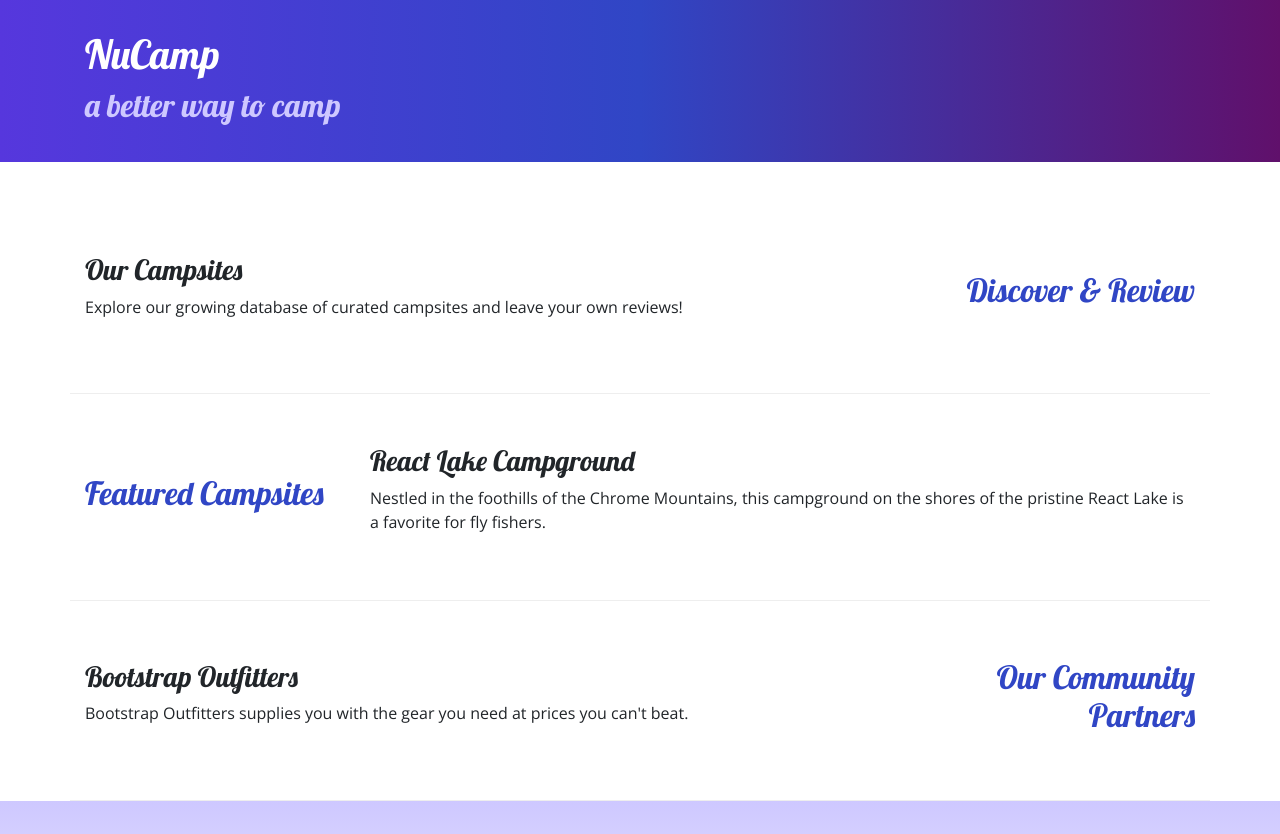
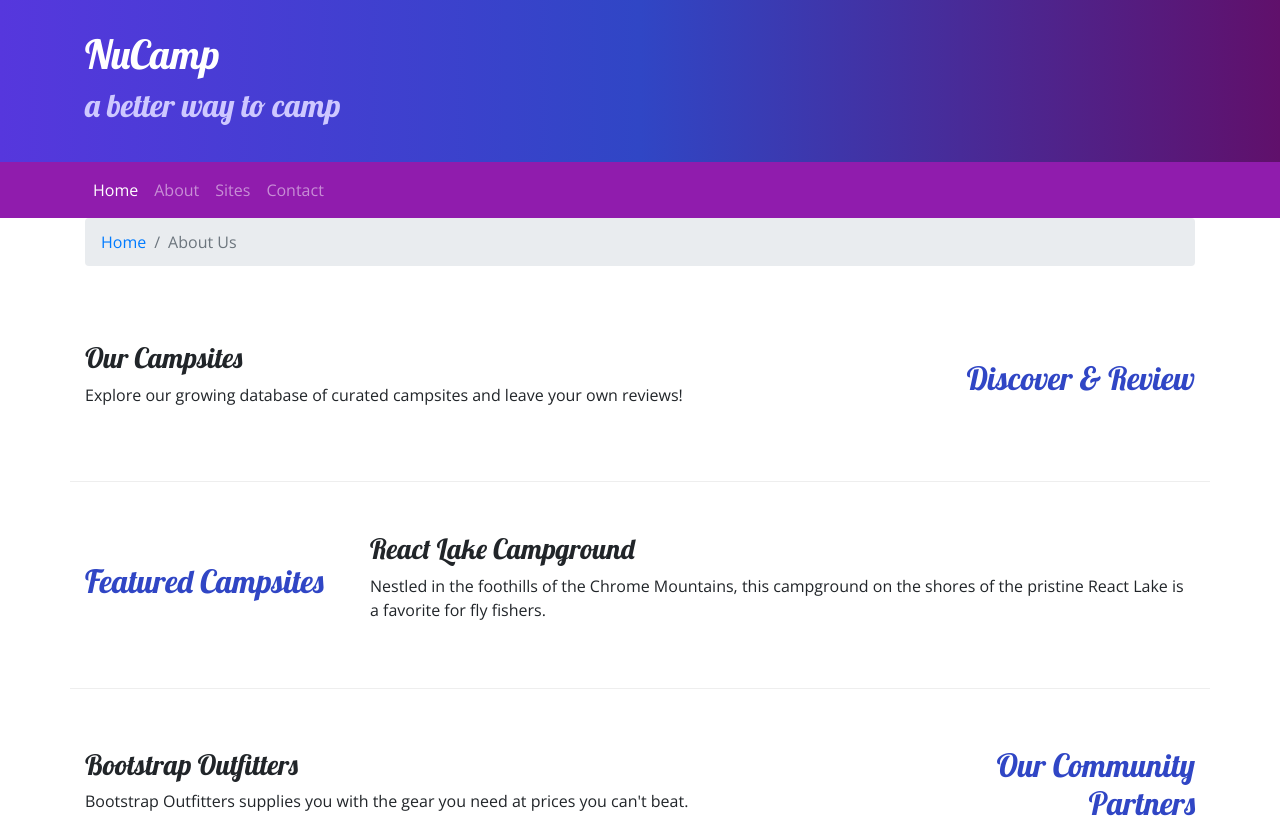
Before and after one commit to Ryan9087/NucampFolder, a website: page index.html in a window 1280 px wide. Shown: the top 834 px of the page. Drawn offline with nearby package versions, Linux system fonts and the light colour scheme.

Commit message:
Navbar and Breadcrumbs

```diff
--- a/css/styles.css
+++ b/css/styles.css
@@ -30,3 +30,11 @@ footer {
     border-bottom: 1px ridge;
     min-height: 200px;
 }
+
+.navBackground {
+    background-color: #901CAD;
+}
+
+.jumbotronStylesExtra {
+    margin: 0;
+}
--- a/index.html
+++ b/index.html
@@ -12,7 +12,7 @@
 
 <body>
 
-    <header class="jumbotron jumbotron-fluid">
+    <header class="jumbotron jumbotron-fluid jumbotronStylesExtra">
         <div class="container">
          <div class="row">
           <div class="col">
@@ -22,6 +22,33 @@
           </div>
         </div>
     </header>
+
+    <nav class="navbar navbar-expand-sm navbar-dark sticky-top navBackground">
+        <div class="container">
+                <button class="navbar-toggler" type="button" data-toggle="collapse" data-target="#nucampNavbar">
+                       <span class="navbar-toggler-icon"></span>
+                </button>
+          <div class="collapse navbar-collapse" id="nucampNavbar">
+                <ul class="navbar-nav">
+                    <li class="nav-item active"><a class="nav-link" href="#">Home</a></li>
+                    <li class="nav-item"><a class="nav-link" href="aboutus.html">About</a></li>
+                    <li class="nav-item"><a class="nav-link" href="#">Sites</a></li>
+                    <li class="nav-item"><a class="nav-link" href="#">Contact</a></li>
+                </ul>
+         </div>
+        </div>
+    </nav>
+
+    <div class="container">
+            <div class="row">
+             <div class="col">
+              <ol class="breadcrumb">
+                      <li class="breadcrumb-item"><a href="index.html">Home</a></li>
+                      <li class="breadcrumb-item active">About Us</li>
+              </ol>
+            </div>
+           </div>
+          </div>
 
     <div class="container">
         <div class="row row-content align-items-center">
```
Also changed, not shown: aboutus.html (+29 -2 lines).
